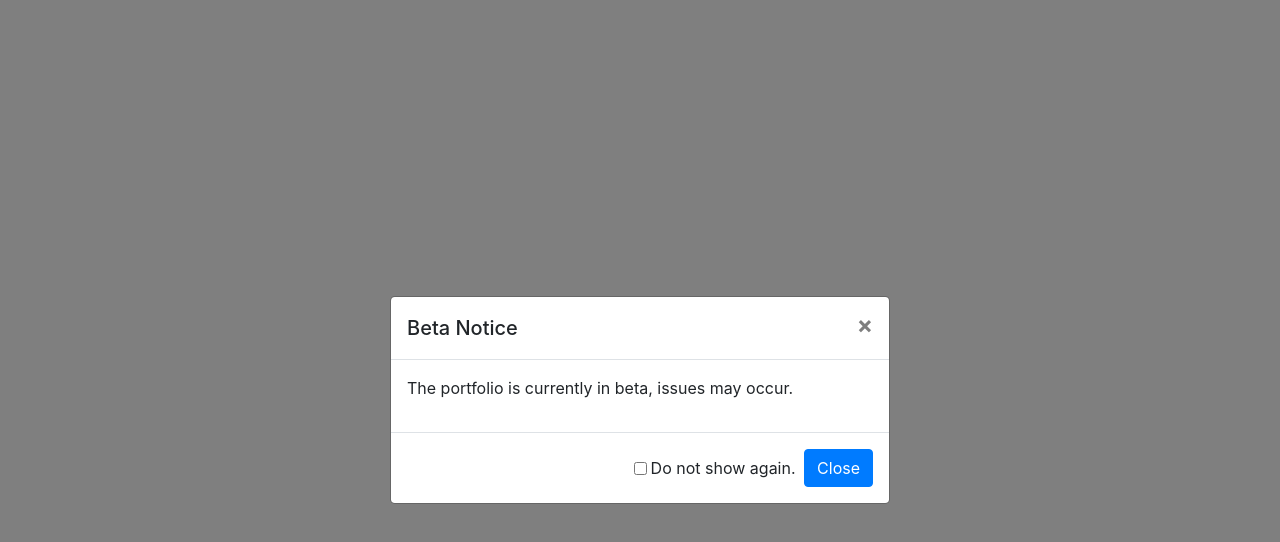
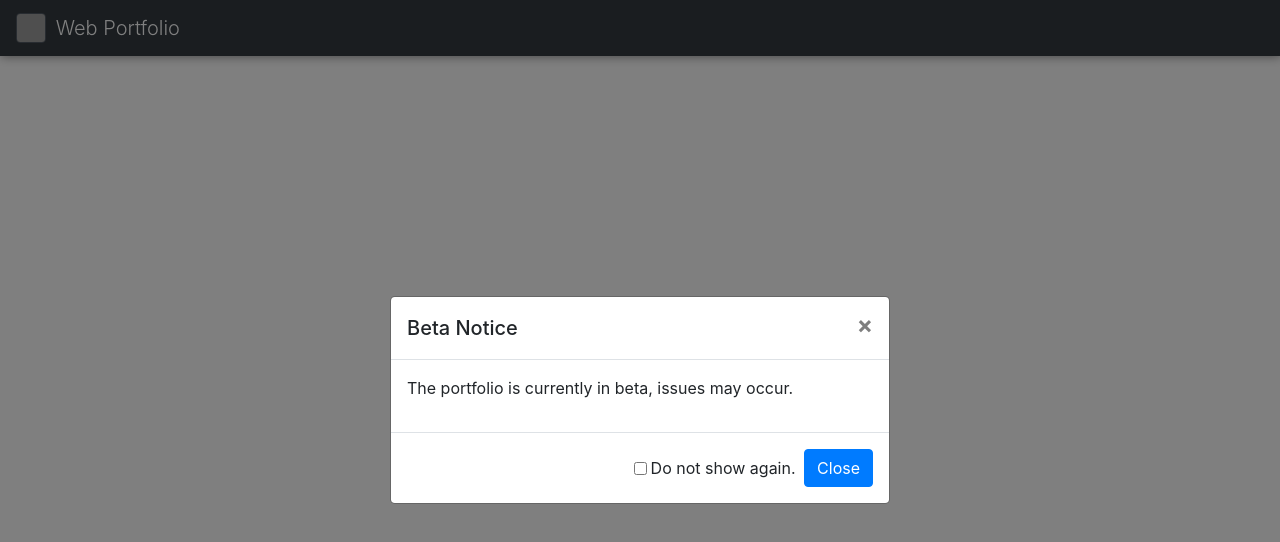
Before and after one commit to sykeben/web.portfolio, a plain HTML site: page index.html in a window 1280 px wide. Drawn offline with nearby package versions, Linux system fonts and the light colour scheme; grey boxes are pictures that could not be loaded.

Commit message:
Added navigation.

```diff
--- /dev/null
+++ b/css/bootmod.css
@@ -0,0 +1,9 @@
+.navbar-shadow {
+    box-shadow: 1px 0px 10px rgba(0, 0, 0, 0.5);
+}
+
+.border-darkish {
+    border-style: solid;
+    border-width: 1px;
+    border-color: rgb(80, 89, 98);
+}
--- a/index.html
+++ b/index.html
@@ -7,6 +7,7 @@
 
         <!-- Bootstrap CSS -->
         <link rel="stylesheet" href="https://stackpath.bootstrapcdn.com/bootstrap/4.3.1/css/bootstrap.min.css" integrity="sha384-ggOyR0iXCbMQv3Xipma34MD+dH/1fQ784/j6cY/iJTQUOhcWr7x9JvoRxT2MZw1T" crossorigin="anonymous">
+        <link rel="stylesheet" href="css/bootmod.css">
 
     </head>
 
@@ -34,6 +35,17 @@
             </div>
         </div>
 
+        <!-- Navbar -->
+        <nav class="navbar navbar-dark bg-dark navbar-shadow">
+
+            <!-- Brand -->
+            <div class="navbar-brand">
+                <img src="https://sykeben.github.io/avatar.png" class="d-inline-block align-top rounded mr-1 border-darkish" alt="" width="30" height="30">
+                <span class="font-weight-light">Web Portfolio</span>
+            </a>
+
+        </nav>
+
         <!-- Bootstrap JS -->
         <script src="https://code.jquery.com/jquery-3.3.1.slim.min.js" integrity="sha384-q8i/X+965DzO0rT7abK41JStQIAqVgRVzpbzo5smXKp4YfRvH+8abtTE1Pi6jizo" crossorigin="anonymous"></script>
         <script src="https://cdnjs.cloudflare.com/ajax/libs/popper.js/1.14.7/umd/popper.min.js" integrity="sha384-UO2eT0CpHqdSJQ6hJty5KVphtPhzWj9WO1clHTMGa3JDZwrnQq4sF86dIHNDz0W1" crossorigin="anonymous"></script>
```
